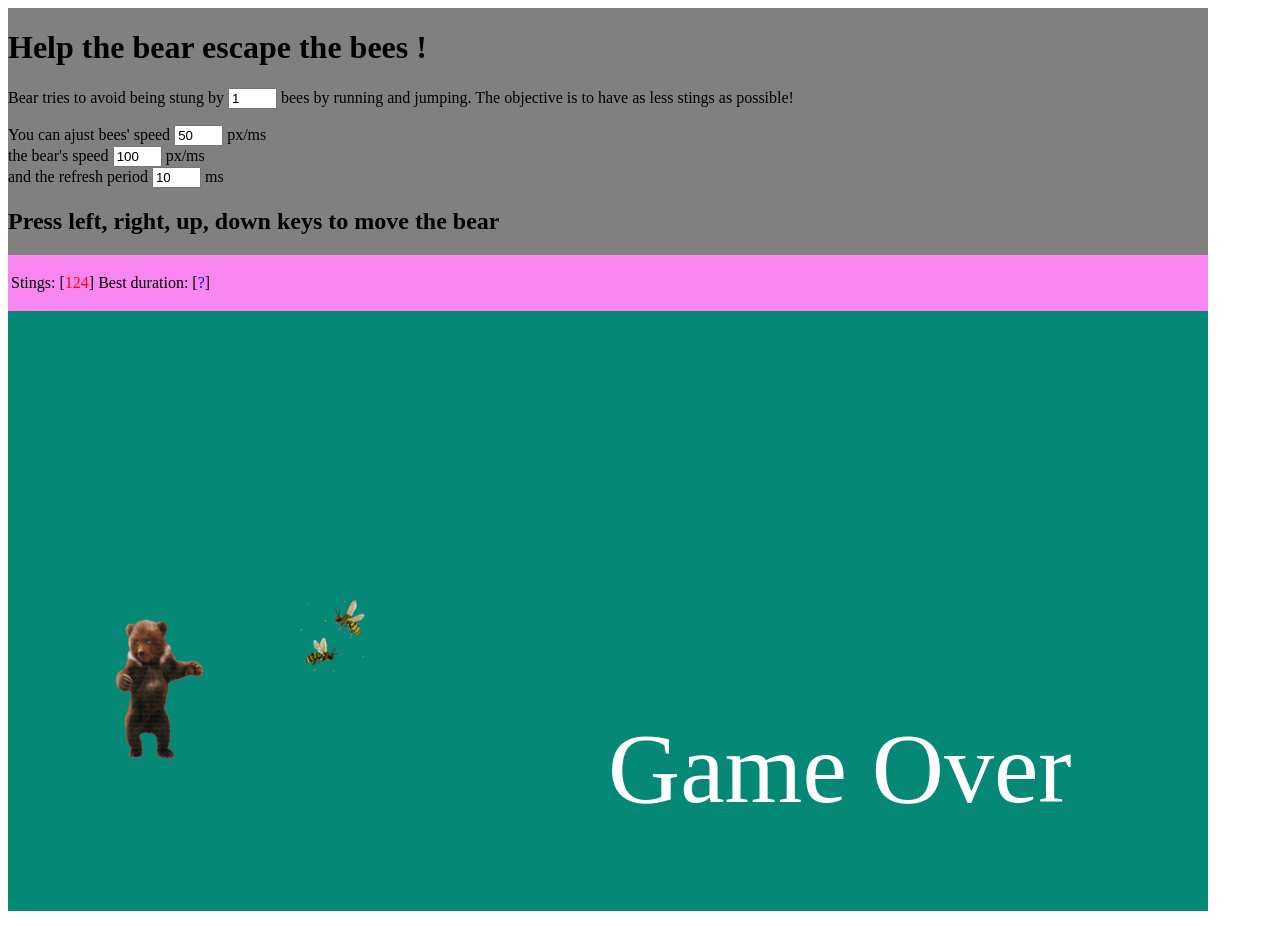
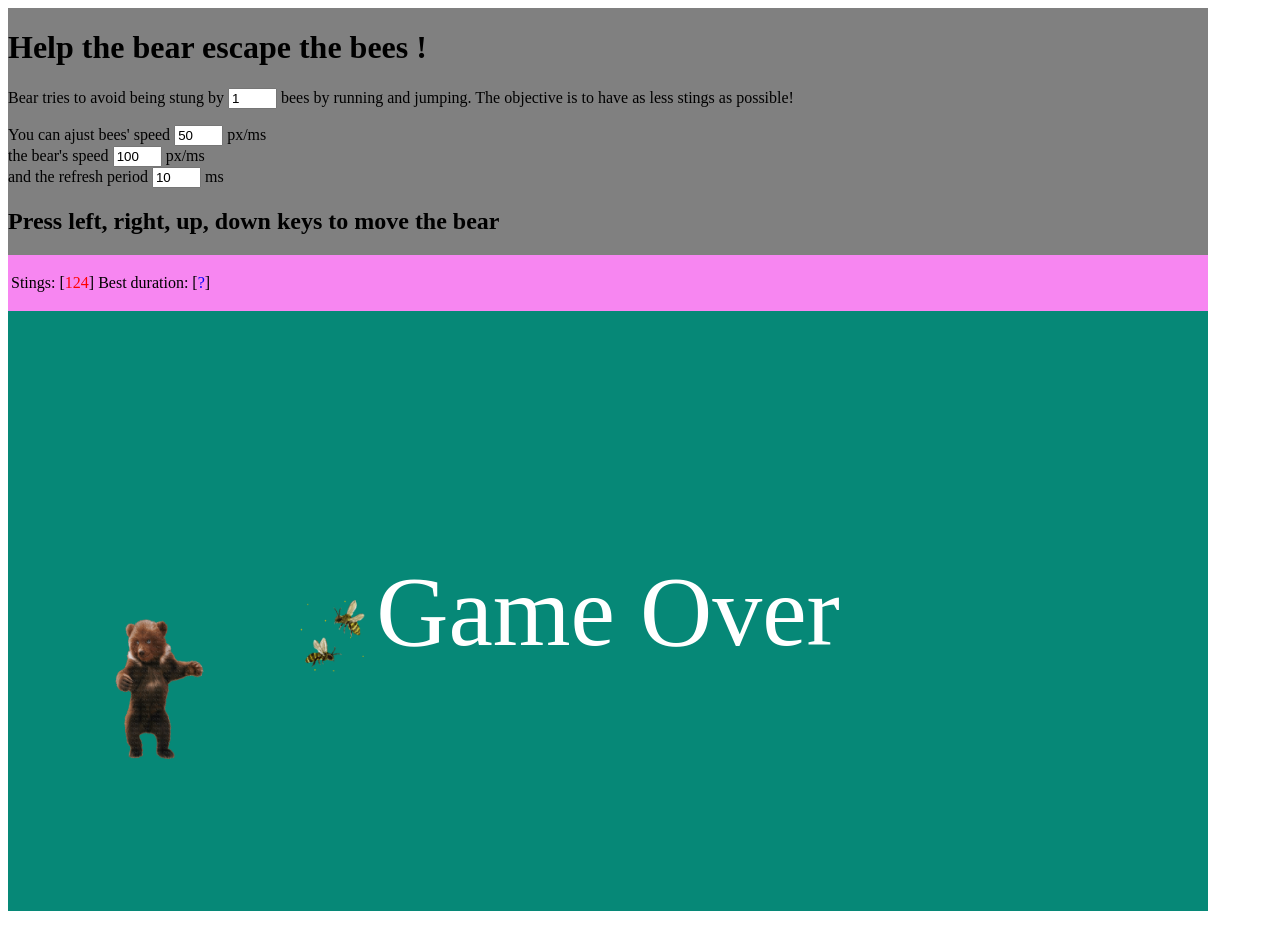
Before and after one commit to hed2000/Web_Programming_Lab_2, a website: page index.html in a window 1280 px wide. Drawn offline with Linux system fonts and the light colour scheme.

Commit message:
Update game.css

```diff
--- a/game.css
+++ b/game.css
@@ -47,4 +47,5 @@
     left: 50%;
     color: white;
     font-size: 100px;
+    transform: translate(-50%, -50%);
 }
```
